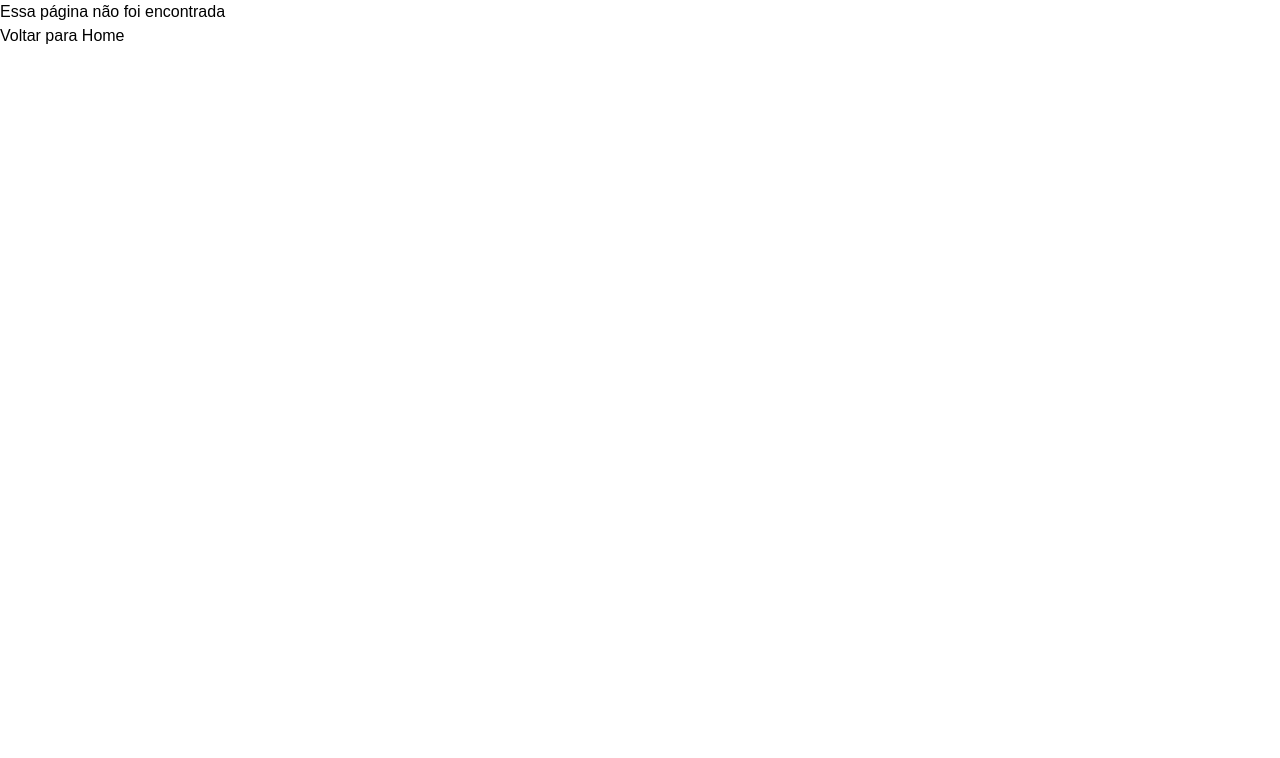
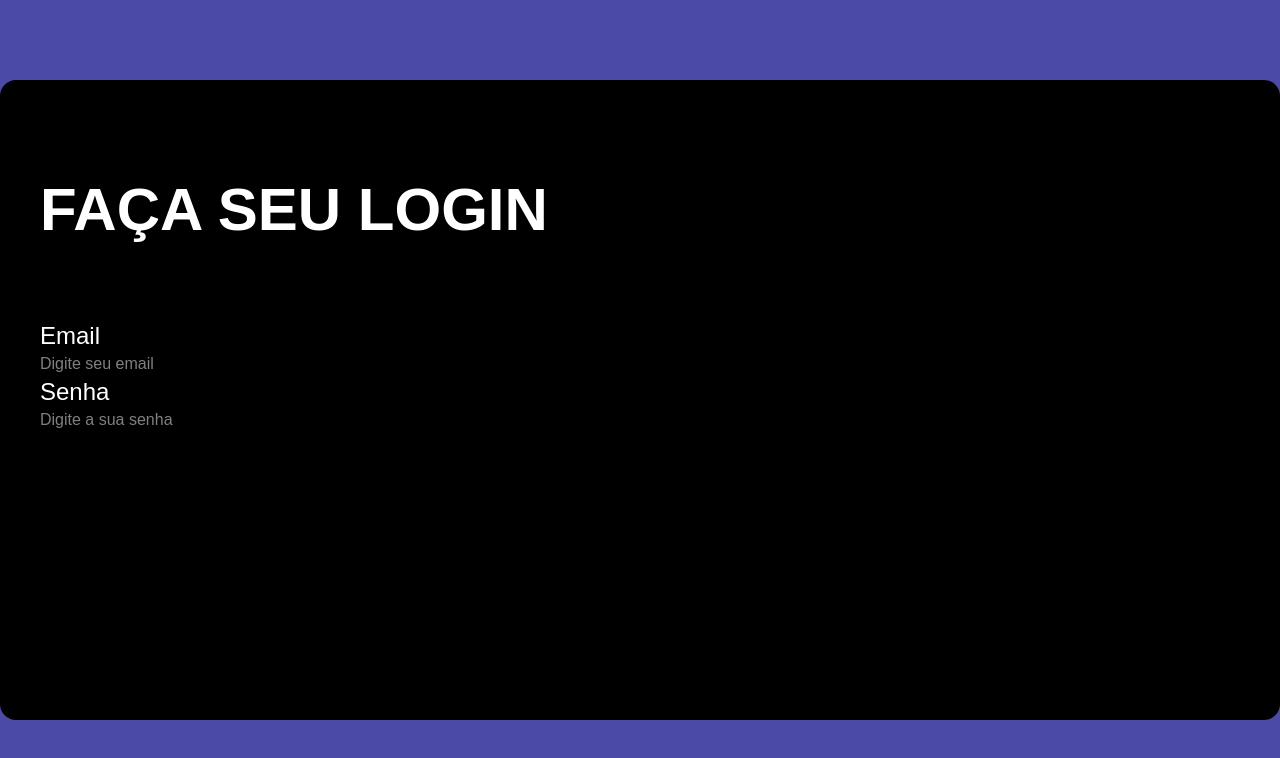
Before and after one commit to CoderEduardo/NextJs, a Next.js app in the folder teste/: page /login in a window 1280 px wide. Before the commit this address had no page. Shown: the top 758 px of the page. Built offline with nearby package versions, Linux system fonts and the light colour scheme.

Commit message:
Criando a base do login

```diff
--- a/teste/src/app/globals.css
+++ b/teste/src/app/globals.css
@@ -1,7 +1,7 @@
 @import "tailwindcss";
 
 body {
-  background: var(--background);
+  background-color:rgb(75, 75, 167);
   color: var(--foreground);
   font-family: Arial, Helvetica, sans-serif;
 }
--- a/teste/src/app/layout.tsx
+++ b/teste/src/app/layout.tsx
@@ -7,9 +7,7 @@ export default function RootLayout({
 }>) {
   return (
     <html lang="en">
-      <body
-        className={`antialiased`}
-      >
+      <body className={`antialiase`}>
         {children}
       </body>
     </html>
--- /dev/null
+++ b/teste/src/app/login/page.tsx
@@ -0,0 +1,23 @@
+export default function Login() {
+
+    return (
+
+
+        <div className="h-screen flex justify-center items-center">
+            <main className="bg-black w-7xl h-160 text-white rounded-2xl">
+                <h1 className="font-bold text-6xl p-10 pt-25">FAÇA SEU LOGIN</h1>
+                <form action="">
+                    <ul className="p-10">
+                        <li className="font-extralight"><label className="text-2xl " htmlFor="">Email</label><br />
+                            <input type="email" placeholder="Digite seu email" /></li>
+                        <li>
+                            <label htmlFor="" className="text-2xl">Senha</label><br />
+                            <input type="password" placeholder="Digite a sua senha" /></li>
+                    </ul>
+                </form>
+            </main>
+        </div>
+
+    )
+
+}
```
